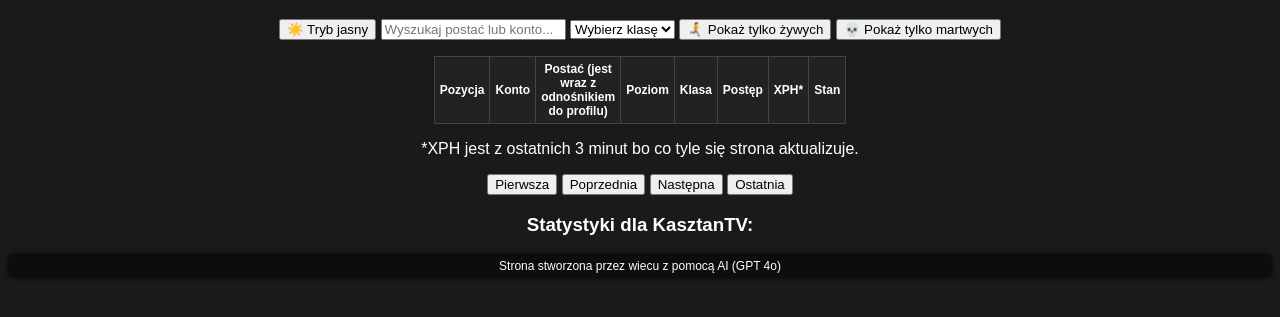
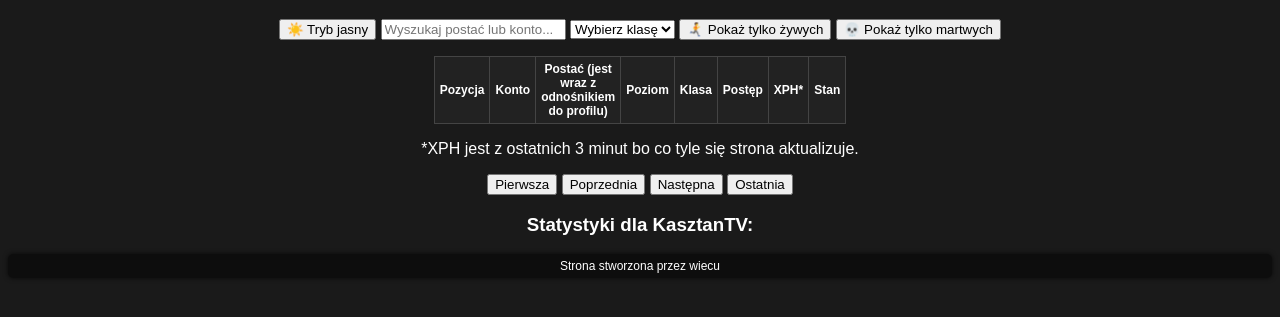
Before and after one commit to wiecu/cmentarzysko-kasztanowa, a website: page public/index.html in a window 1280 px wide. Shown: the part 61-378 px from the top of the page. Drawn offline with Linux system fonts and the light colour scheme; no server answers.

Commit message:
Update index.html

```diff
--- a/public/index.html
+++ b/public/index.html
@@ -144,7 +144,7 @@
         <p id="aliveAboveLevel10"></p>
     </div>
 	<div id="footer">
-   	 <p>Strona stworzona przez wiecu z pomocą AI (GPT 4o)</p>
+   	 <p>Strona stworzona przez wiecu</p>
 	</div>
 
     <script>
```
